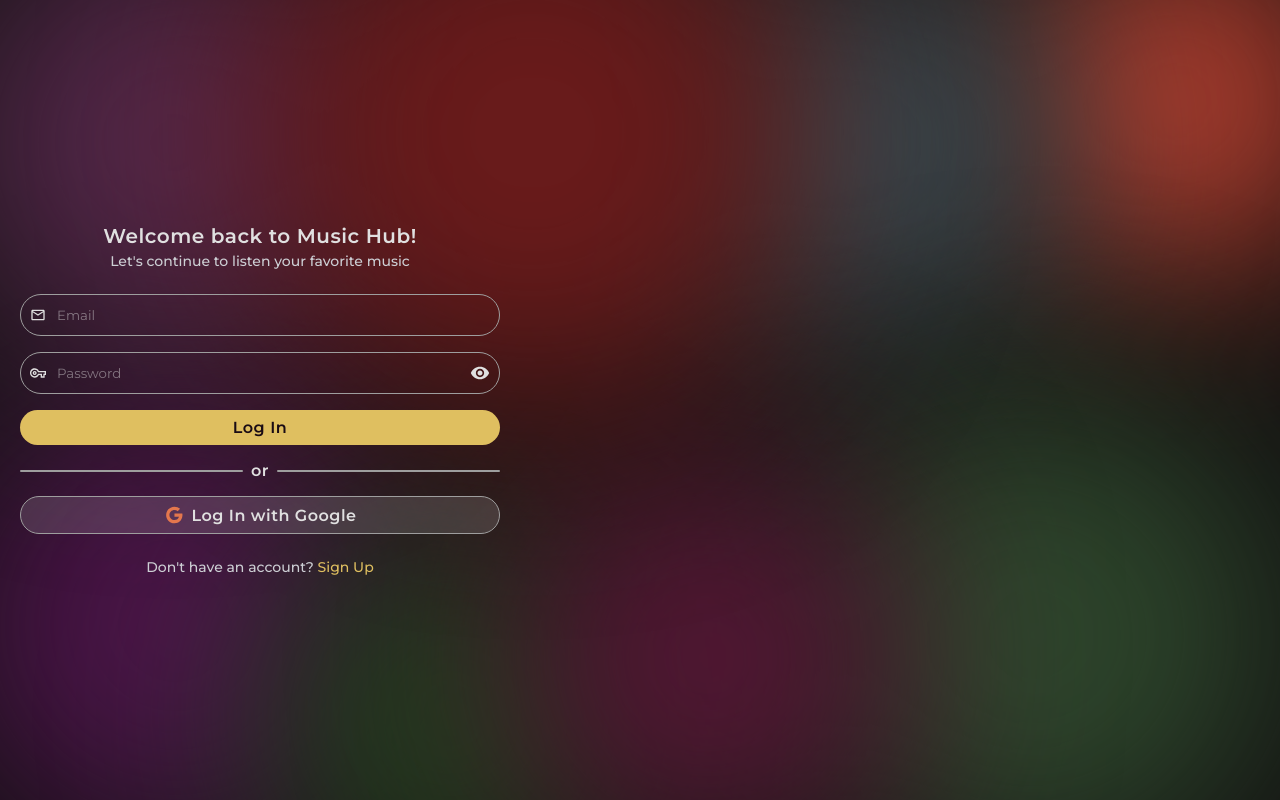
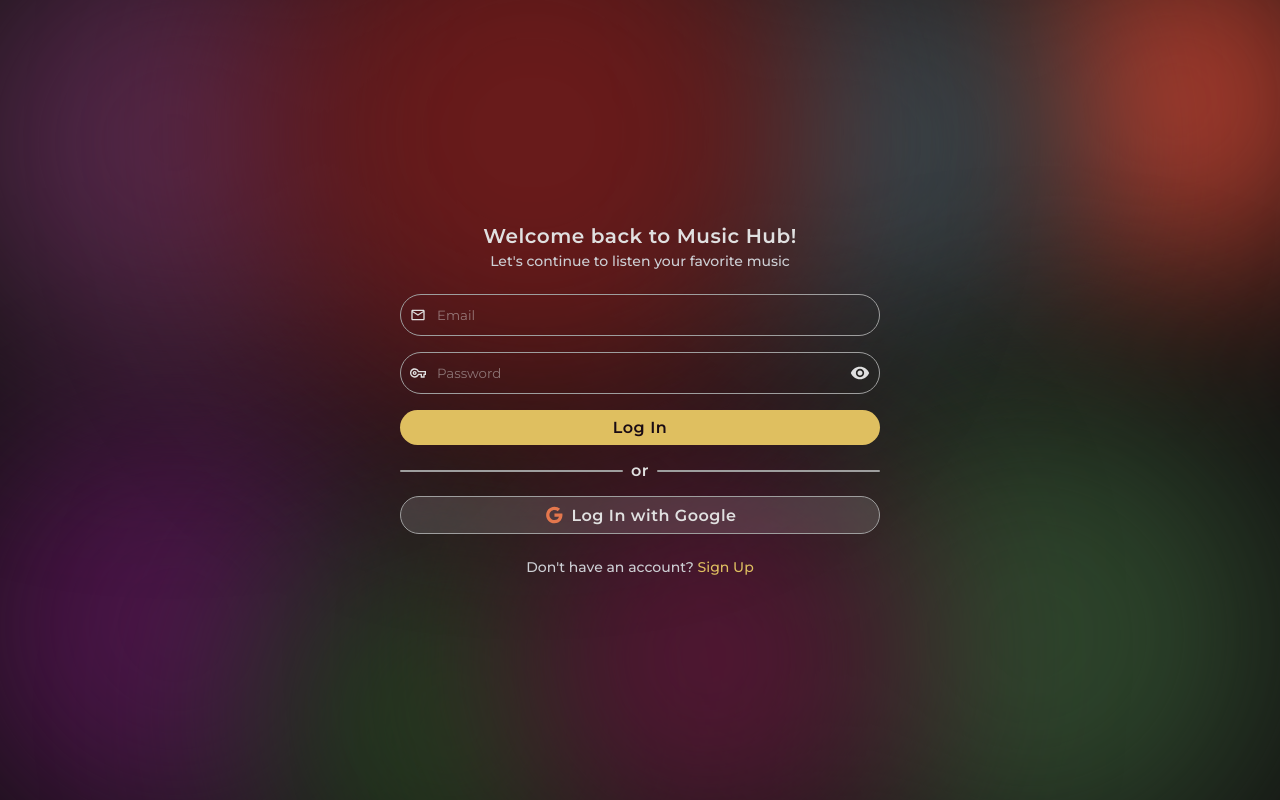
Before and after one commit to svyatoslavkk/music-hub, a React (Vite) app: page /login in a window 1280 px wide. Built offline with nearby package versions, Linux system fonts and the light colour scheme; no server answers; the database is empty.

Commit message:
fix: fix layout login

```diff
--- a/src/pages/signUp/signUp.scss
+++ b/src/pages/signUp/signUp.scss
@@ -1,13 +1,16 @@
 .signup {
-  @include default-container-styles;
-  height: 100vh;
-  padding: 0.25rem;
+  display: flex;
+  align-items: center;
+  justify-content: center;
+  height: 100vh
 }
 
 .signup-content {
   @include column-between-styles;
+  justify-content: center;
   flex: 1;
   height: 100%;
+  max-width: 512px;
   gap: 1.5rem;
   padding: 1rem;
   border-radius: 0.5rem;
@@ -31,13 +34,3 @@
     }
   }
 }
-
-@media (min-width: 1024px) {
-  .signup {
-    flex-direction: row;
-  }
-  .signup-content {
-    max-width: 512px;
-    justify-content: center;
-  }
-}
```
